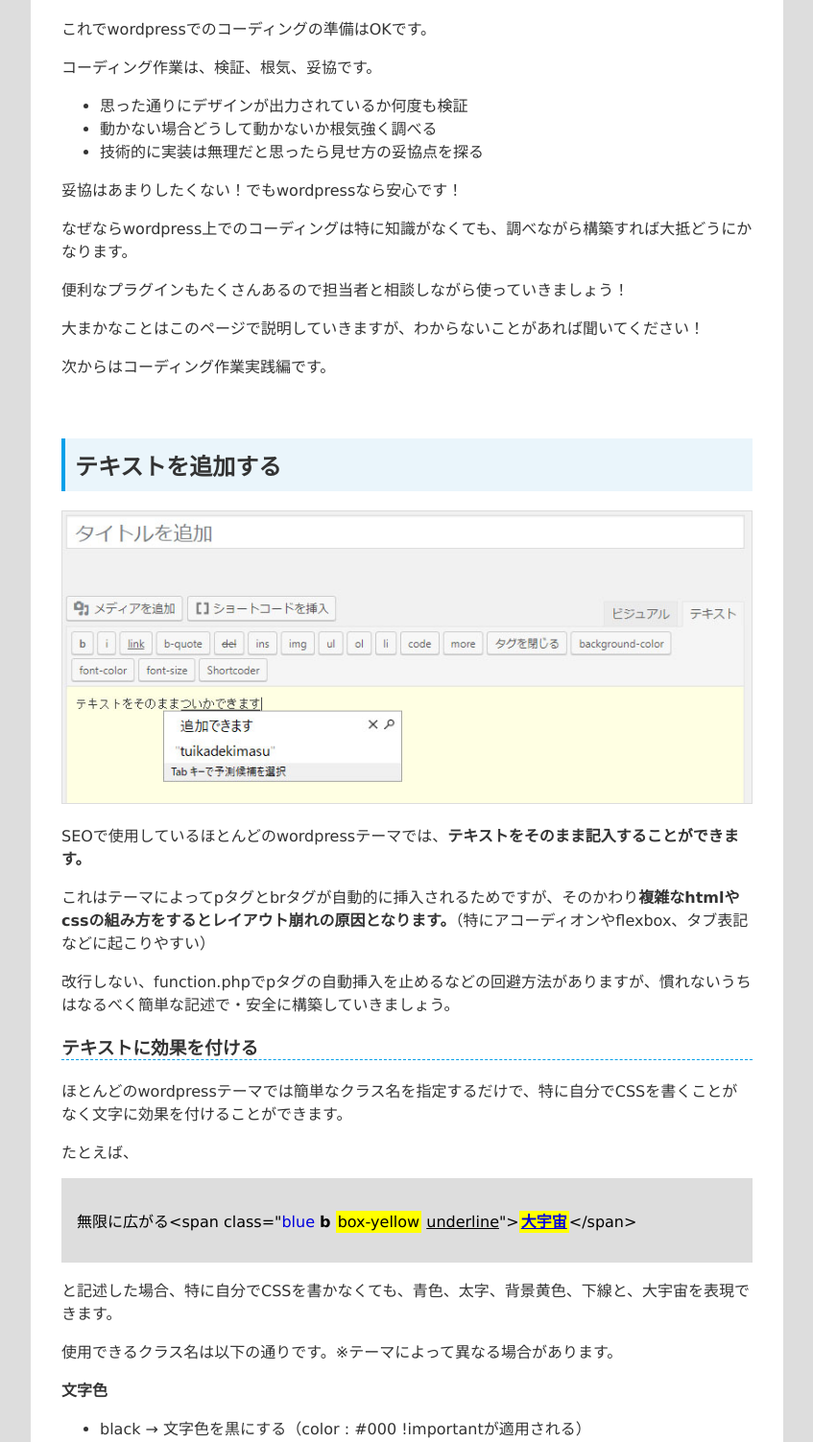
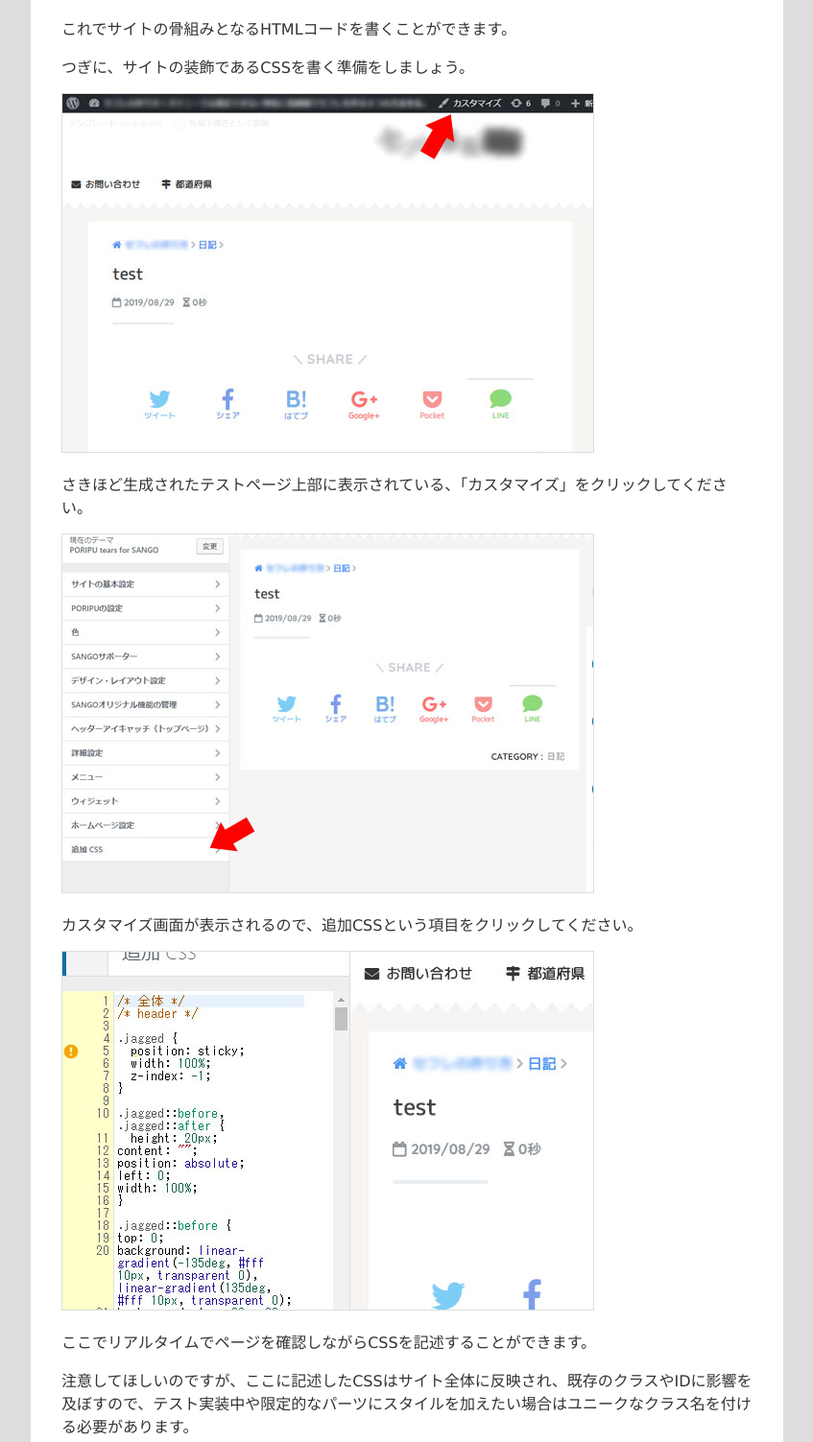
Before and after one commit to s-okuhara/coding, a plain HTML site: page index.html in a window 1280 px wide. Shown: the part 3014-4517 px from the top of the page at 96% size, without its empty margins (216-1063 px from the left). Drawn offline with nearby package versions, Linux system fonts and the light colour scheme; a script that the page names is missing.

Commit message:
konjouron commit2

```diff
--- a/index.html
+++ b/index.html
@@ -76,6 +76,15 @@ $(function(){
     <p>編集画面タイトル部分下のパーマリンクが生成されていると思いますので、そこをクリックすれば仮ページが表示されます。</p>
     <p>編集ページに書いたものがこのページに反映されます。確認しながら実装していきましょう。</p>
     <img src="img/front04.jpg" />
+    <P>これでサイトの骨組みとなるHTMLコードを書くことができます。</P>
+    <P>つぎに、サイトの装飾であるCSSを書く準備をしましょう。</P>
+    <img src="img/front05.jpg" />
+    <P>さきほど生成されたテストページ上部に表示されている、「カスタマイズ」をクリックしてください。</P>
+    <img src="img/front06.jpg" />
+    <P>カスタマイズ画面が表示されるので、追加CSSという項目をクリックしてください。</P>
+    <img src="img/front07.jpg" />
+    <P>ここでリアルタイムでページを確認しながらCSSを記述することができます。</P>
+    <P>注意してほしいのですが、ここに記述したCSSはサイト全体に反映され、既存のクラスやIDに影響を及ぼすので、テスト実装中や限定的なパーツにスタイルを加えたい場合はユニークなクラス名を付ける必要があります。</P>
     <p>これでwordpressでのコーディングの準備はOKです。</p>
     <p>コーディング作業は、検証、根気、妥協です。</p>
     <ul>
```
Also changed, not shown: img/front05.jpg (added), img/front06.jpg (added), img/front07.jpg (added).
